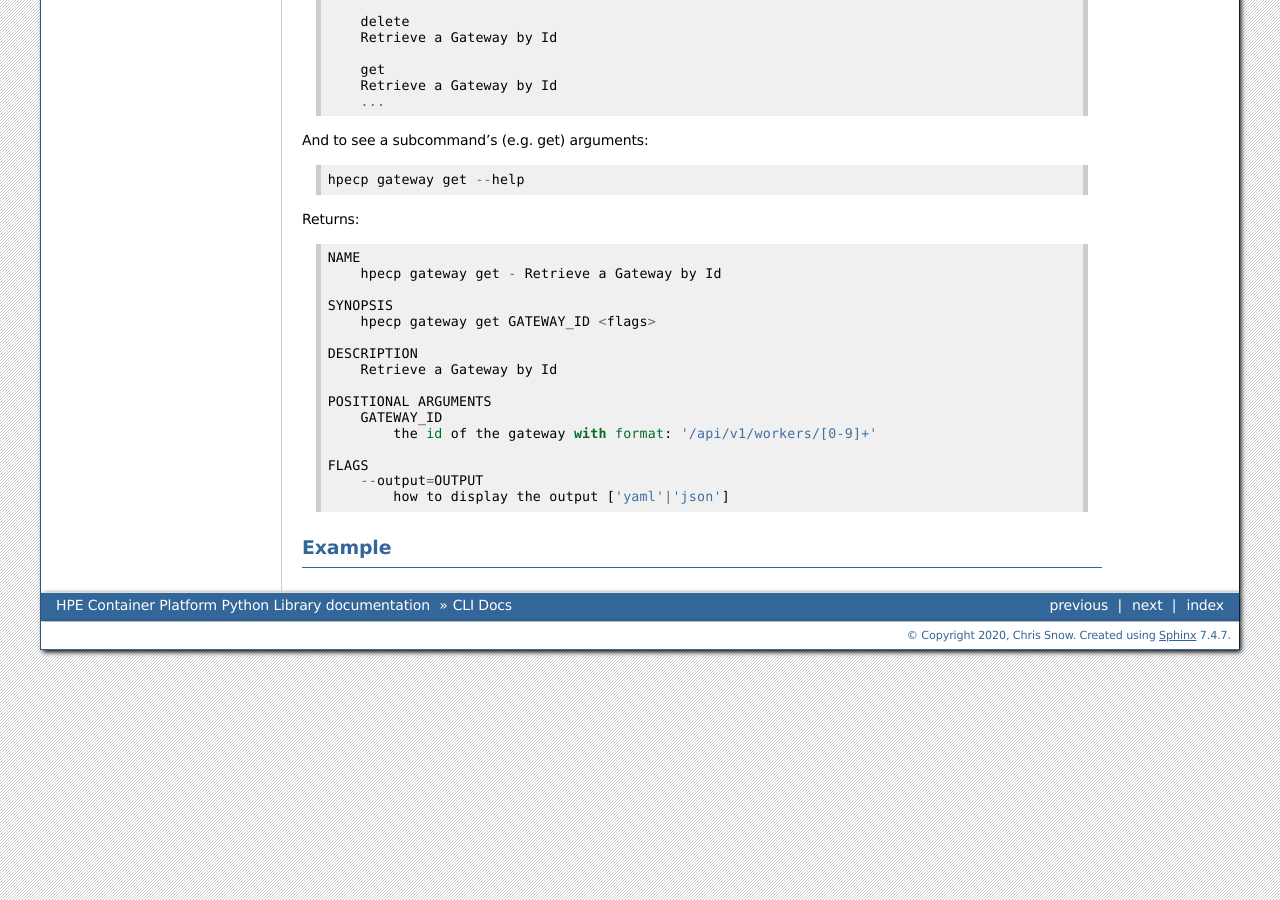
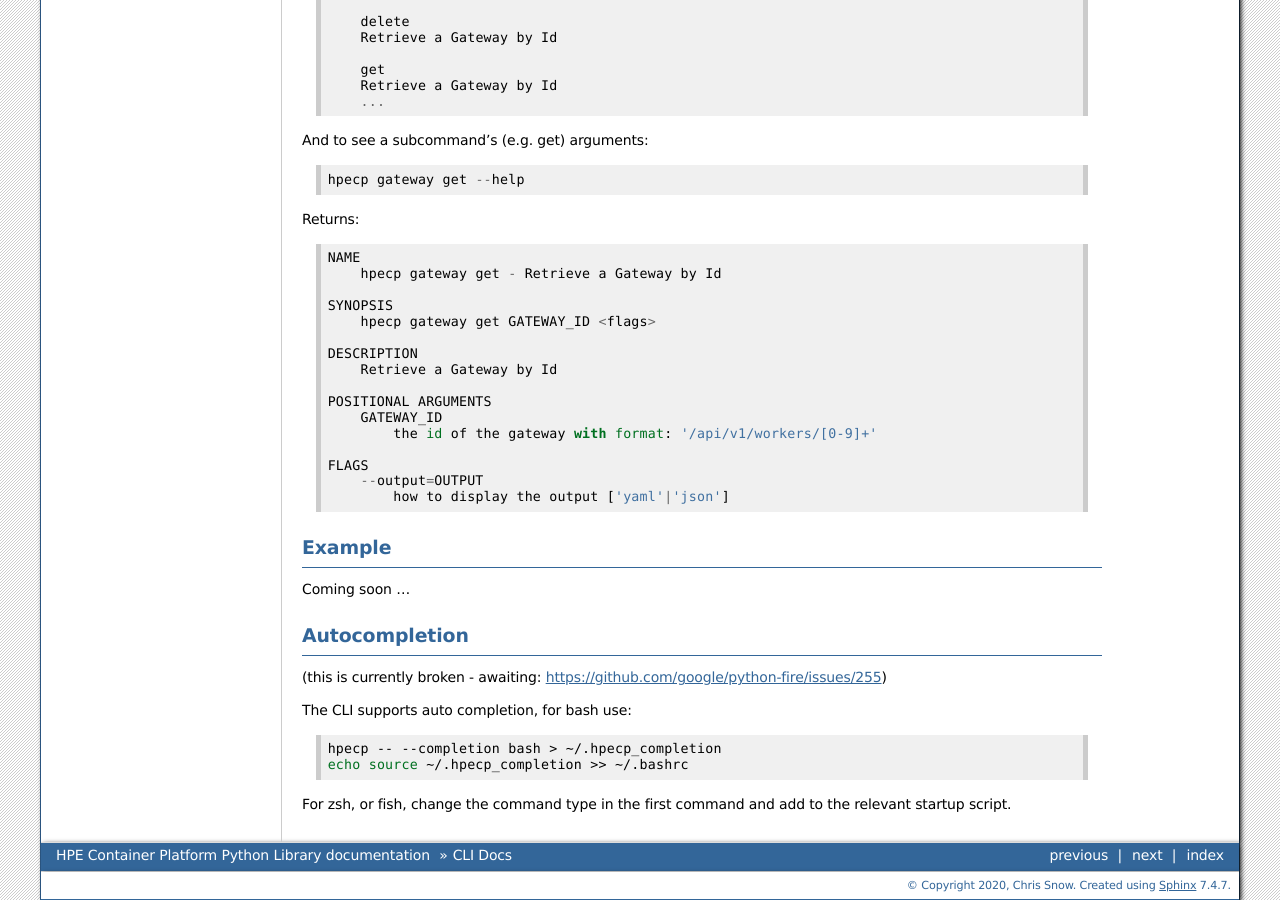
Before and after one commit to hpe-container-platform-community/hpecp-python-library, a Sphinx documentation site: the page built from docs/source/cli.rst, in a window 1280 px wide and 900 px high, scrolled down 1669 px. Built offline with Sphinx 7.4.7, drawn with Linux system fonts in a browser that asks for light colours.

Commit message:
add autocompletion docs

```diff
--- a/docs/source/cli.rst
+++ b/docs/source/cli.rst
@@ -135,3 +135,21 @@ Returns::
 
 Example
 -------
+
+Coming soon ...
+
+Autocompletion
+--------------
+
+
+(this is currently broken - awaiting: https://github.com/google/python-fire/issues/255)
+
+The CLI supports auto completion, for bash use:
+
+.. code-block:: bash
+
+    hpecp -- --completion bash > ~/.hpecp_completion
+    echo source ~/.hpecp_completion >> ~/.bashrc
+
+
+For zsh, or fish, change the command type in the first command and add to the relevant startup script.
```
